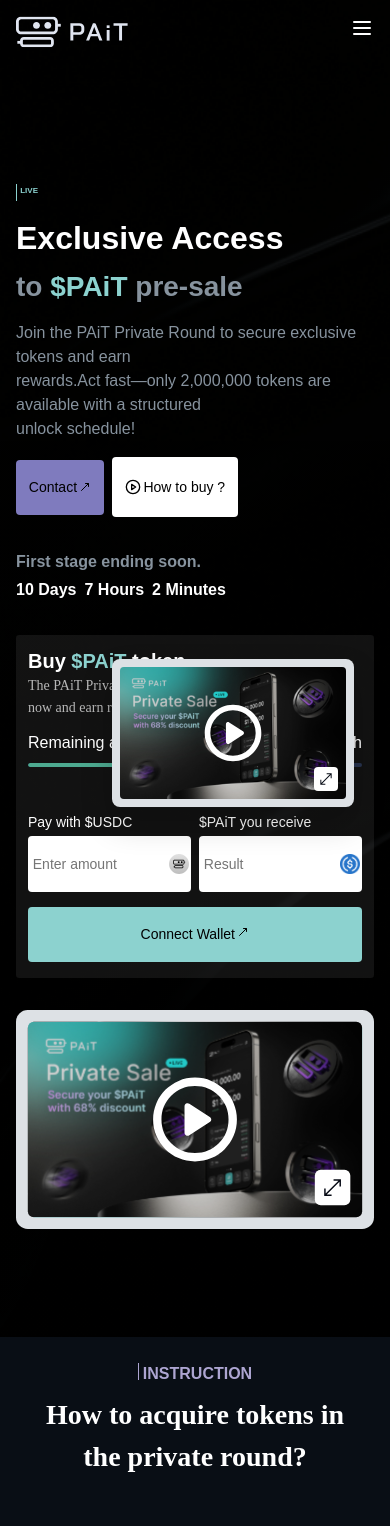
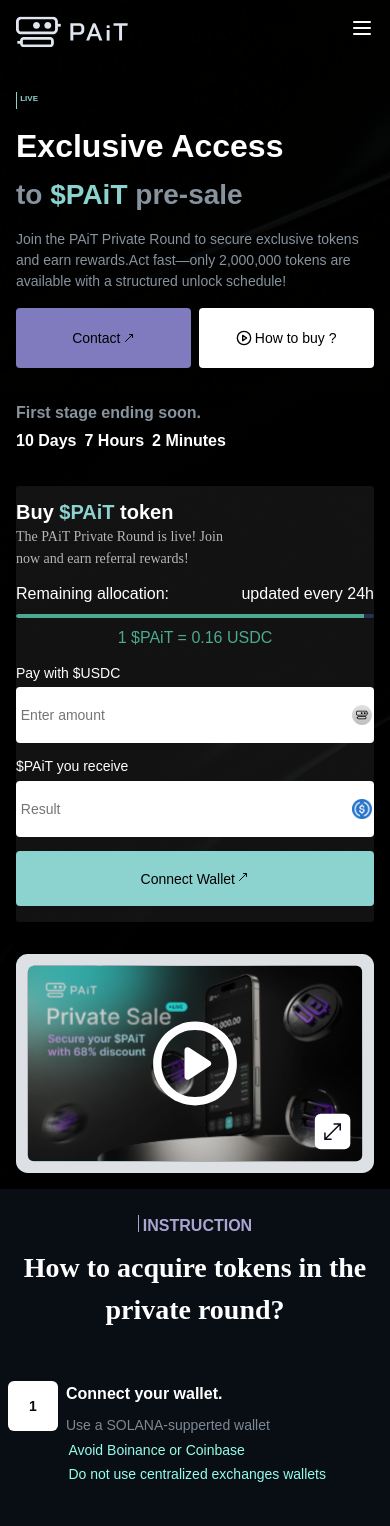
Before and after one commit to PAiT-trade/private-round, a Next.js app: page / in a window 390 px wide. Shown: the top 1526 px of the page. Built offline with nearby package versions, Linux system fonts and the light colour scheme.

Commit message:
design the ui mobile view for buy card

```diff
--- a/src/app/page.tsx
+++ b/src/app/page.tsx
@@ -141,6 +141,7 @@
   /* mobile and tablet */
   @media (max-width: ${sizes.tablet + "px"}) {
     flex-direction: column;
+    padding: 8px 8px;
   }
 `;
 
--- a/src/components/Cards/Buy.tsx
+++ b/src/components/Cards/Buy.tsx
@@ -97,6 +97,7 @@
   @media (max-width: ${sizes.tablet + "px"}) {
     max-width: 100%;
     width: 100%;
+    padding: 2rem 0;
   }
 `;
 
@@ -140,6 +141,10 @@
   justify-content: space-between;
   gap: 1rem;
   width: 100%;
+  @media (max-width: ${sizes.tablet + "px"}) {
+    flex-direction: column;
+    width: 100%;
+  }
 `;
 const FromGroup = styled.div`
   display: flex;
@@ -148,6 +153,9 @@
   padding-top: 0.5rem;
   justify-content: flex-start;
   align-items: flex-start;
+  @media (max-width: ${sizes.tablet + "px"}) {
+    width: 100%;
+  }
 `;
 const FromLabel = styled.div`
   font-size: 14px;
@@ -161,6 +169,9 @@
   padding: 0.2rem;
   border-radius: 4px;
   gap: 0.4rem;
+  @media (max-width: ${sizes.tablet + "px"}) {
+    width: 100%;
+  }
 `;
 const FromControlInput = styled.input`
   width: 100%;
--- a/src/components/Cards/PreSale.tsx
+++ b/src/components/Cards/PreSale.tsx
@@ -7,19 +7,22 @@
 import HeadingWithBar, { LeftBar } from "../HeadingWIthLeftBar";
 
 const Wrapper = styled.div`
-  /* background-color: #1c1b1f; */
   max-width: 737px;
   backdrop-filter: blur(60%);
   -webkit-backdrop-filter: blur(60%);
   color: #fff;
-  /* padding: 2rem; */
   text-align: center;
   font-family: "Arial", sans-serif;
   display: flex;
   flex-direction: column;
   align-items: flex-start;
   justify-content: center;
-
+  p {
+    width: 450px;
+    @media (max-width: ${sizes.tablet + "px"}) {
+      width: 100%;
+    }
+  }
   /* mobile and tablet */
   @media (max-width: ${sizes.tablet + "px"}) {
     max-width: 100%;
@@ -78,6 +81,12 @@
   gap: 1rem;
   margin-bottom: 2rem;
   align-items: center;
+
+  @media (max-width: ${sizes.tablet + "px"}) {
+    align-content: center;
+    justify-content: space-between;
+    width: 100%;
+  }
 `;
 const Button = styled.button<{ $bgcolor?: string }>`
   background-color: #8cd2cf;
@@ -91,6 +100,11 @@
   border-radius: 4px;
   height: 55px;
   font-size: 14px;
+
+  @media (max-width: ${sizes.tablet + "px"}) {
+    height: 60px;
+    width: 100%;
+  }
 `;
 
 const ButtonWallet = styled.span`
@@ -175,14 +189,9 @@
       </Title>
       <Subtitle>
         <Paragraph>
-          <span>
-            Join the PAiT Private Round to secure exclusive tokens and earn
-          </span>
-          <span>
-            rewards.Act fast—only 2,000,000 tokens are available with a
-            structured
-          </span>
-          <span>unlock schedule! </span>
+          Join the PAiT Private Round to secure exclusive tokens and earn
+          rewards.Act fast—only 2,000,000 tokens are available with a structured
+          unlock schedule!
         </Paragraph>
       </Subtitle>
       <ButtonContainer>
--- a/src/components/HeadingWIthLeftBar.tsx
+++ b/src/components/HeadingWIthLeftBar.tsx
@@ -1,4 +1,5 @@
 "use client";
+import { sizes } from "@/utils/media";
 import React from "react";
 import styled from "styled-components";
 
@@ -28,12 +29,19 @@
   justify-content: center;
   align-self: center;
   display: flex;
-  justify-content: center;
   align-items: center;
   flex-wrap: wrap;
   width: ${({ $subtitlewidth }) => ($subtitlewidth ? $subtitlewidth : "42rem")};
   gap: 0.5rem;
   text-align: center;
+
+  @media (max-width: ${sizes.tablet + "px"}) {
+    max-width: 100%;
+    width: 100%;
+    align-items: flex-start;
+    justify-content: flex-start;
+    align-self: flex-start;
+  }
 `;
 
 const HeadingText = styled.h1<{ $color: string }>`
--- a/src/components/wraps/BaseLayout.tsx
+++ b/src/components/wraps/BaseLayout.tsx
@@ -2,6 +2,7 @@
 import styled, { ThemeProvider } from "styled-components";
 import { GlobalStyle, theme } from "@/styles";
 import { Wrapper } from "./Wrapper";
+import { sizes } from "@/utils/media";
 
 interface BaseLayoutProps {
   children: React.ReactNode;
@@ -16,6 +17,10 @@
   box-shadow: 0 16px 32px rgba(0, 0, 0, 0.2);
   cursor: pointer;
   z-index: 1000;
+
+  @media (max-width: ${sizes.tablet + "px"}) {
+    display: none;
+  }
 `;
 
 const FloatShowCase = styled.img``;
```
